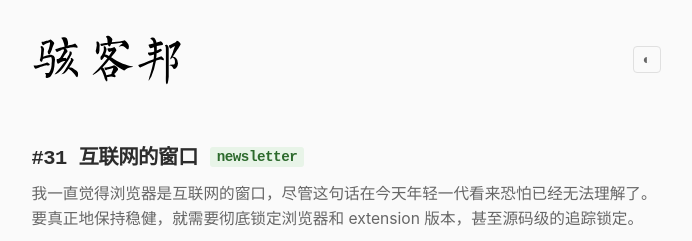
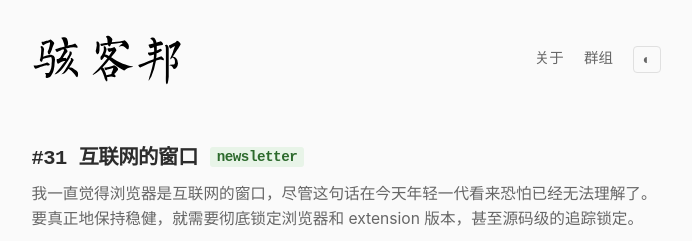
Before and after one commit to haikebangOrg/haikebang.com, a Jekyll site: the page built from index.html, in a window 1280 px wide. Shown: the top 241 px of the page, without its empty margins (294-986 px from the left). Built offline with Jekyll 4.4.1, drawn with Linux system fonts in a browser that asks for light colours.

Commit message:
Add navigation links (关于, 群组) to site header

```diff
--- a/_layouts/default.html
+++ b/_layouts/default.html
@@ -10,7 +10,11 @@ layout: compress
 <body>
 <header class="site-header">
   <a class="logo" href="/"><img src="/images/logo_2path.svg" /></a>
-  <button class="theme-toggle" onclick="toggleTheme()" aria-label="Toggle theme">◐</button>
+  <nav class="site-nav">
+    <a href="/about.html">关于</a>
+    <a href="/rules.html">群组</a>
+    <button class="theme-toggle" onclick="toggleTheme()" aria-label="Toggle theme">◐</button>
+  </nav>
 </header>
 <div class="post-content">
 {{ content }}
--- a/_layouts/post.html
+++ b/_layouts/post.html
@@ -10,7 +10,11 @@ layout: compress
 <body>
 <header class="site-header">
   <a class="logo" href="/"><img src="/images/logo_2path.svg" /></a>
-  <button class="theme-toggle" onclick="toggleTheme()" aria-label="Toggle theme">◐</button>
+  <nav class="site-nav">
+    <a href="/about.html">关于</a>
+    <a href="/rules.html">群组</a>
+    <button class="theme-toggle" onclick="toggleTheme()" aria-label="Toggle theme">◐</button>
+  </nav>
 </header>
 {% if page.poster != nil and page.poster != empty %}
 <div class="poster">
--- a/css/style.css
+++ b/css/style.css
@@ -75,6 +75,21 @@ body {
 .theme-toggle:hover {
   border-color: var(--accent);
   color: var(--accent);
+}
+
+.site-nav {
+  display: flex;
+  align-items: center;
+  gap: 1.2em;
+}
+.site-nav a {
+  font-family: var(--font-mono);
+  font-size: 0.85em;
+  color: var(--text-muted);
+}
+.site-nav a:hover {
+  color: var(--accent);
+  text-decoration: none;
 }
 
 .post-content {
```
